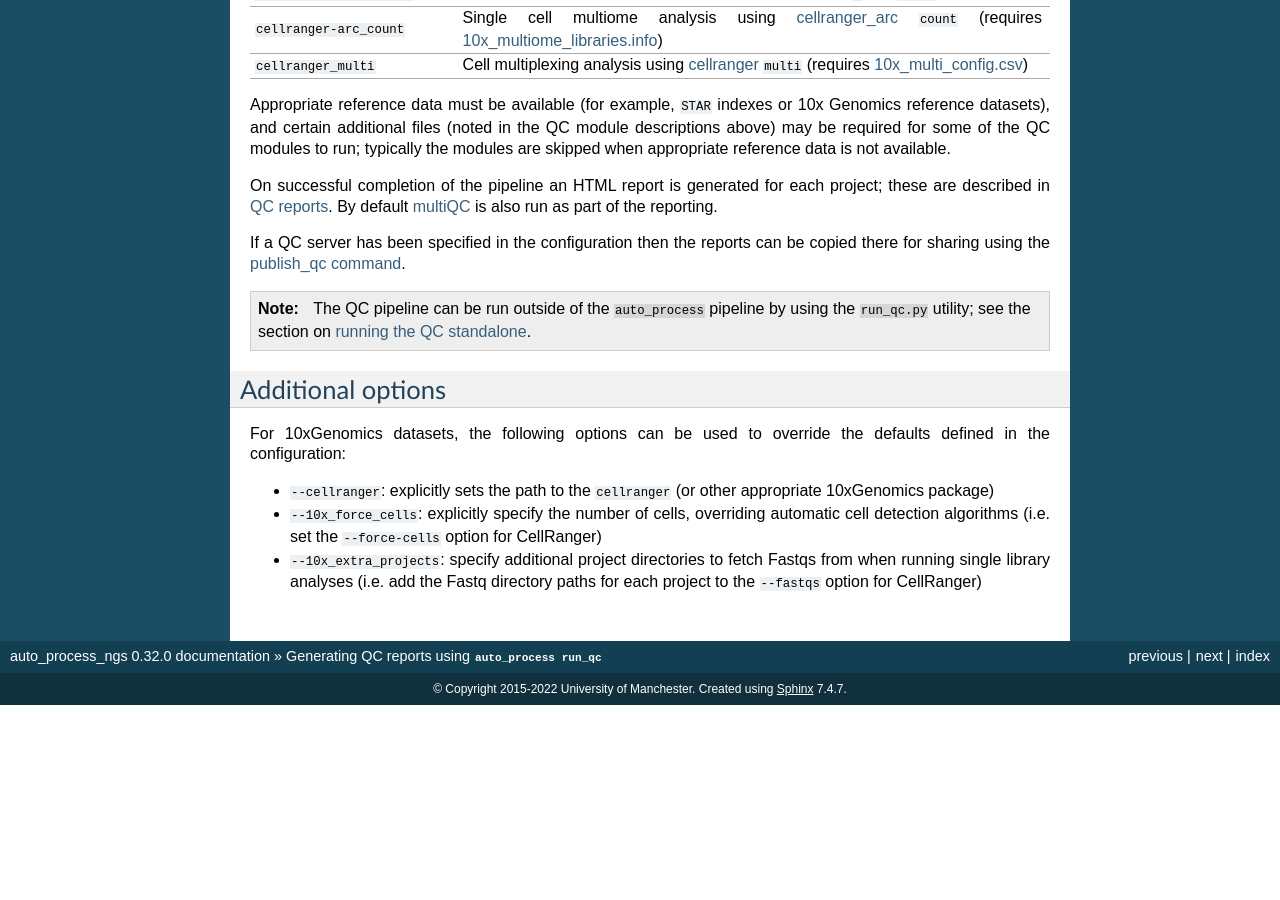
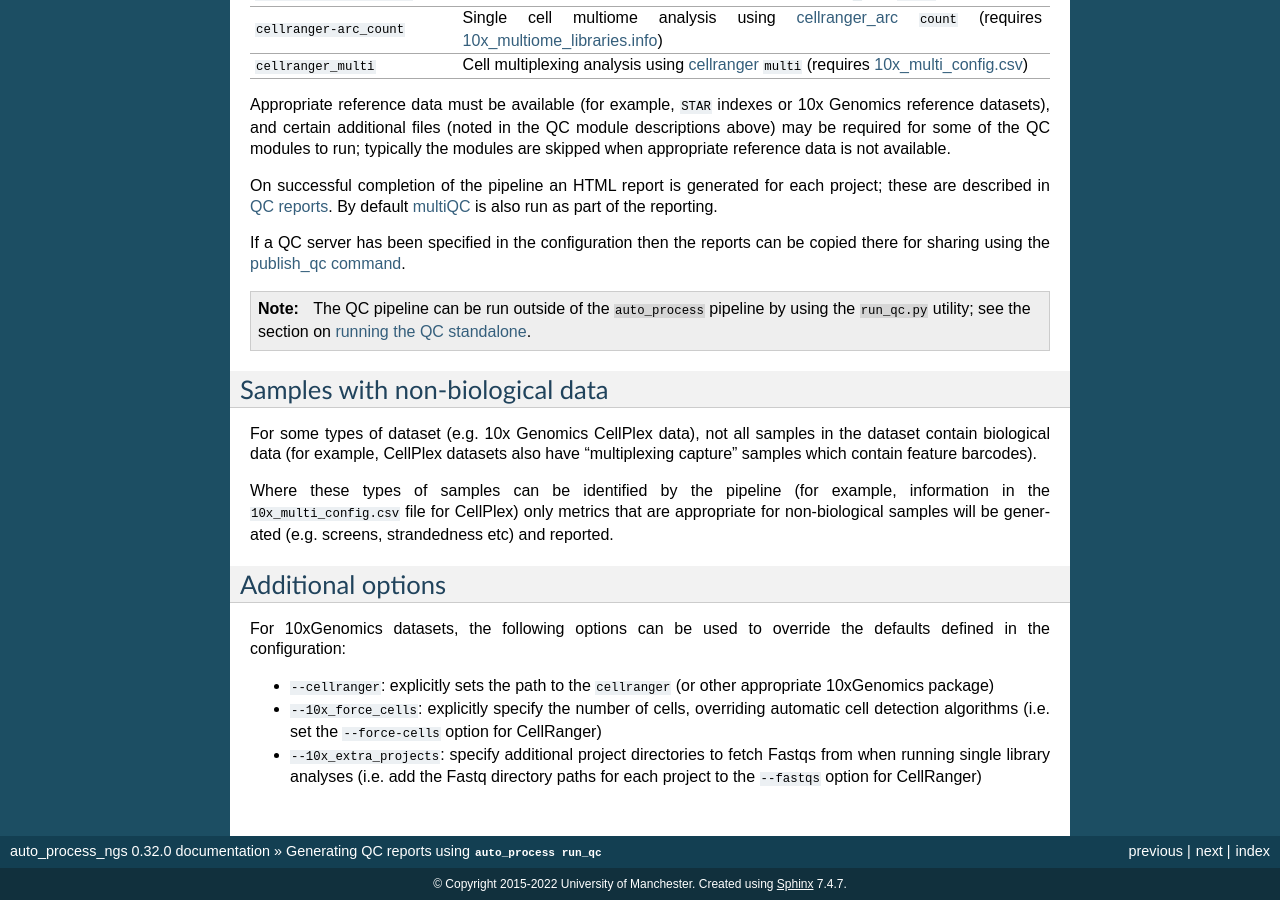
Before and after one commit to fls-bioinformatics-core/auto_process_ngs, a Sphinx documentation site: the page built from docs/source/using/run_qc.rst, in a window 1280 px wide and 900 px high, scrolled down 1312 px. Built offline with Sphinx 7.4.7, drawn with Linux system fonts in a browser that asks for light colours; before the commit the page ends 2017 px from its top, so only the background shows below that; some of the changed text lies outside the part shown.

Commit message:
Update documentation for 'run_qc' to include a note about non-biological samples.

```diff
--- a/docs/source/using/run_qc.rst
+++ b/docs/source/using/run_qc.rst
@@ -121,6 +121,21 @@ reports can be copied there for sharing using the
    pipeline by using the ``run_qc.py`` utility; see the
    section on :doc:`running the QC standalone <run_qc_standalone>`.
 
+--------------------------------
+Samples with non-biological data
+--------------------------------
+
+For some types of dataset (e.g. 10x Genomics CellPlex data), not
+all samples in the dataset contain biological data (for example,
+CellPlex datasets also have "multiplexing capture" samples which
+contain feature barcodes).
+
+Where these types of samples can be identified by the pipeline
+(for example, information in the ``10x_multi_config.csv`` file
+for CellPlex) only metrics that are appropriate for non-biological
+samples will be generated (e.g. screens, strandedness etc) and
+reported.
+
 ------------------
 Additional options
 ------------------
```
